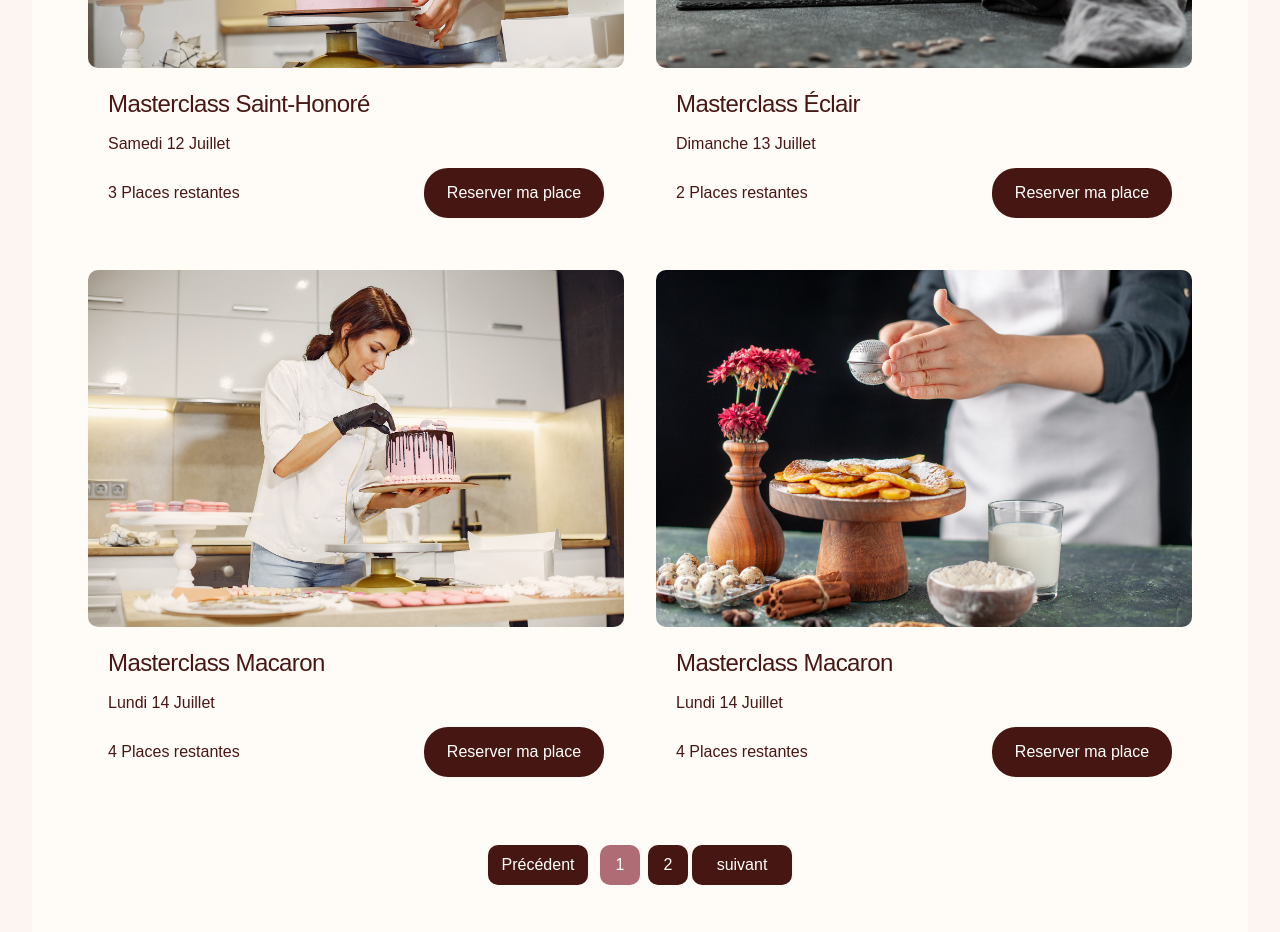
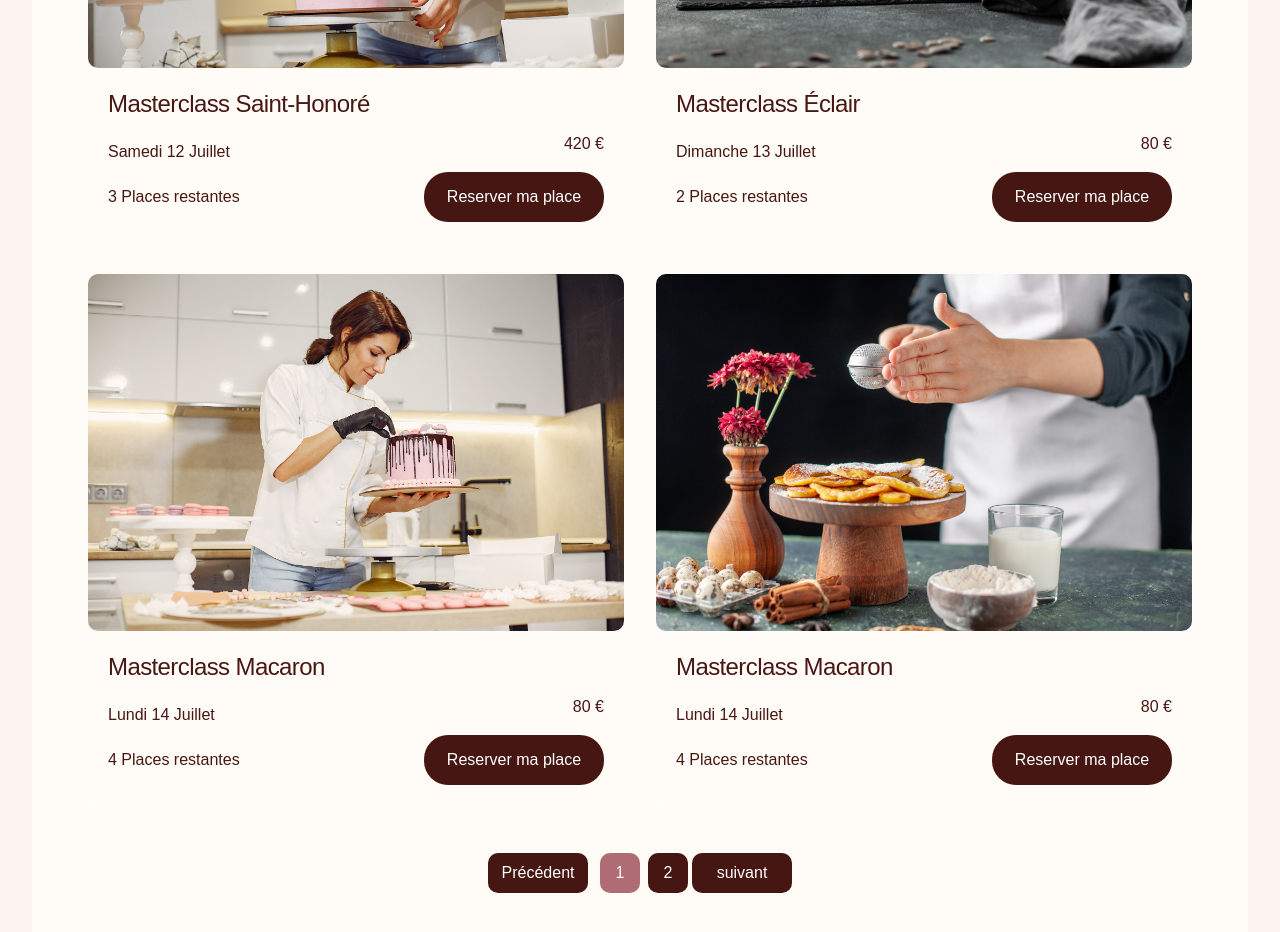
Before and after one commit to dhiachini/Ms-cake, a React (Vite) app: page /workshops in a window 1280 px wide. Shown: the part 820-1752 px from the top of the page. Built offline with nearby package versions, Linux system fonts and the light colour scheme.

Commit message:
price added on workshop page

```diff
--- a/src/pages/WorkShops.tsx
+++ b/src/pages/WorkShops.tsx
@@ -9,6 +9,7 @@
       id: 1,
       title: "Masterclass Saint-Honoré",
       date: "Samedi 12 Juillet",
+      price: 420,
       places: 3,
       image: "/src/assets/images/Workshop-image-1.jpg",
       category: "Pâtisserie",
@@ -17,6 +18,7 @@
       id: 2,
       title: "Masterclass Éclair",
       date: "Dimanche 13 Juillet",
+      price: 80,
       places: 2,
       image: "/src/assets/images/Workshop-image-2.jpg",
       category: "Pâtisserie",
@@ -25,6 +27,7 @@
       id: 3,
       title: "Masterclass Macaron",
       date: "Lundi 14 Juillet",
+      price: 80,
       places: 4,
       image: "/src/assets/images/Workshop-image-3.jpg",
       category: "Pâtisserie",
@@ -33,6 +36,7 @@
       id: 4,
       title: "Masterclass Macaron",
       date: "Lundi 14 Juillet",
+      price: 80,
       places: 4,
       image: "/src/assets/images/Workshop-image-4.jpg",
       category: "Pâtisserie",
@@ -41,6 +45,7 @@
       id: 5,
       title: "Masterclass Macaron",
       date: "Lundi 14 Juillet",
+      price: 80,
       places: 4,
       image: "/src/assets/images/Workshop-image-5.jpg",
       category: "Pâtisserie",
@@ -49,6 +54,7 @@
       id: 6,
       title: "Masterclass Tarte",
       date: "Mardi 15 Juillet",
+      price: 80,
       places: 1,
       image: "/src/assets/images/Workshop-image-6.jpg",
       category: "Cake design",
@@ -57,6 +63,7 @@
       id: 7,
       title: "Masterclass Tarte",
       date: "Mardi 15 Juillet",
+      price: 80,
       places: 1,
       image: "/src/assets/images/Workshop-image-7.jpg",
       category: "Cake design",
@@ -142,9 +149,14 @@
                           {workshop.title}
                         </h5>
                       </a>
-                      <p className="font-normal text-[#481713] dark:text-gray-400 mb-3">
-                        {workshop.date}
-                      </p>
+                      <div className="flex flex-col md:flex-row justify-between items-center">
+                        <p className="font-normal text-[#481713] dark:text-gray-400">
+                          {workshop.date}
+                        </p>
+                        <p className="font-normal text-[#481713] dark:text-gray-400 mb-4">
+                          {workshop.price} €
+                        </p>
+                      </div>
                       <div className="flex flex-col md:flex-row justify-between items-center">
                         <p className="font-normal text-[#481713] dark:text-gray-400">
                           {workshop.places} Places restantes
```
